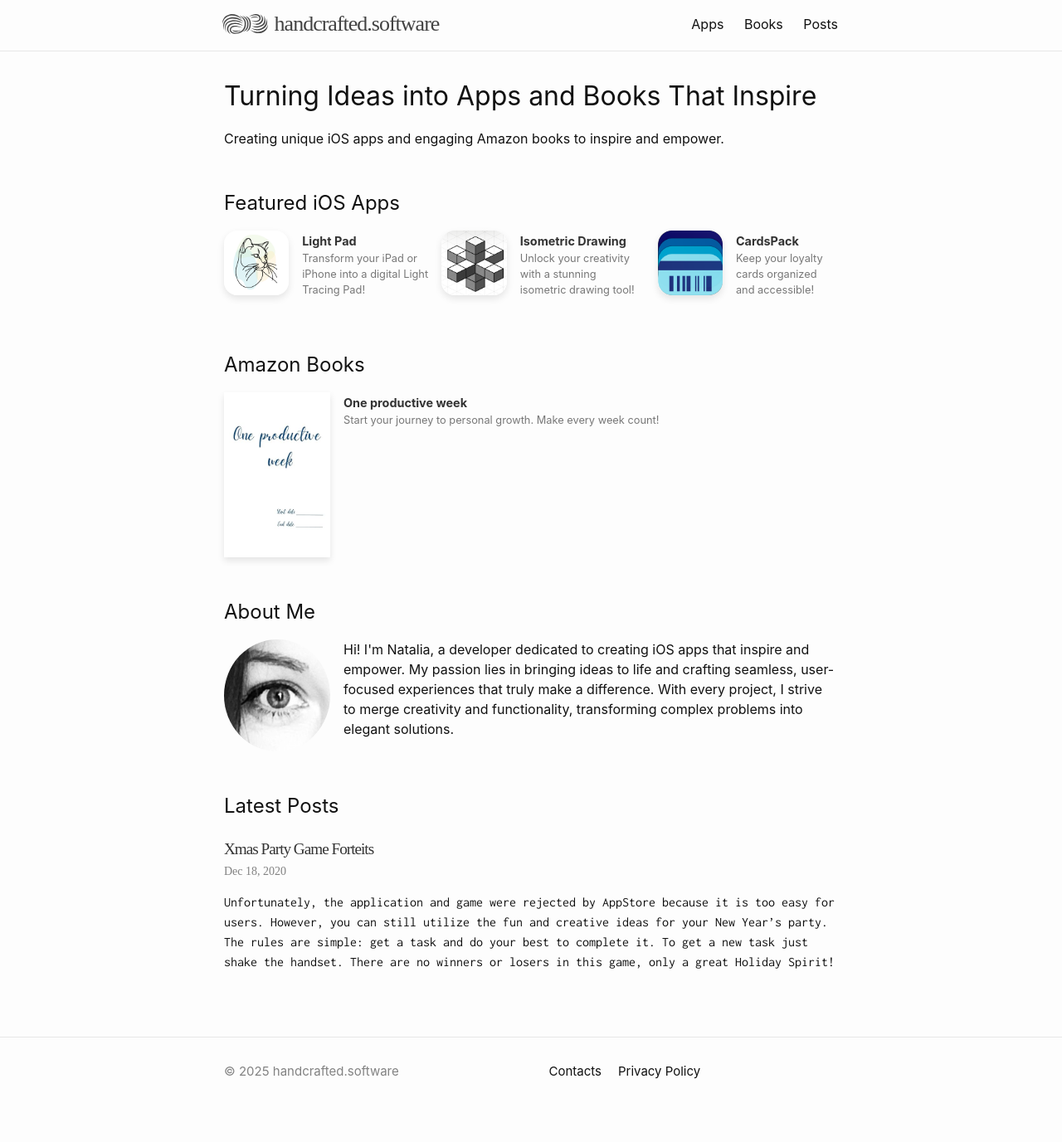
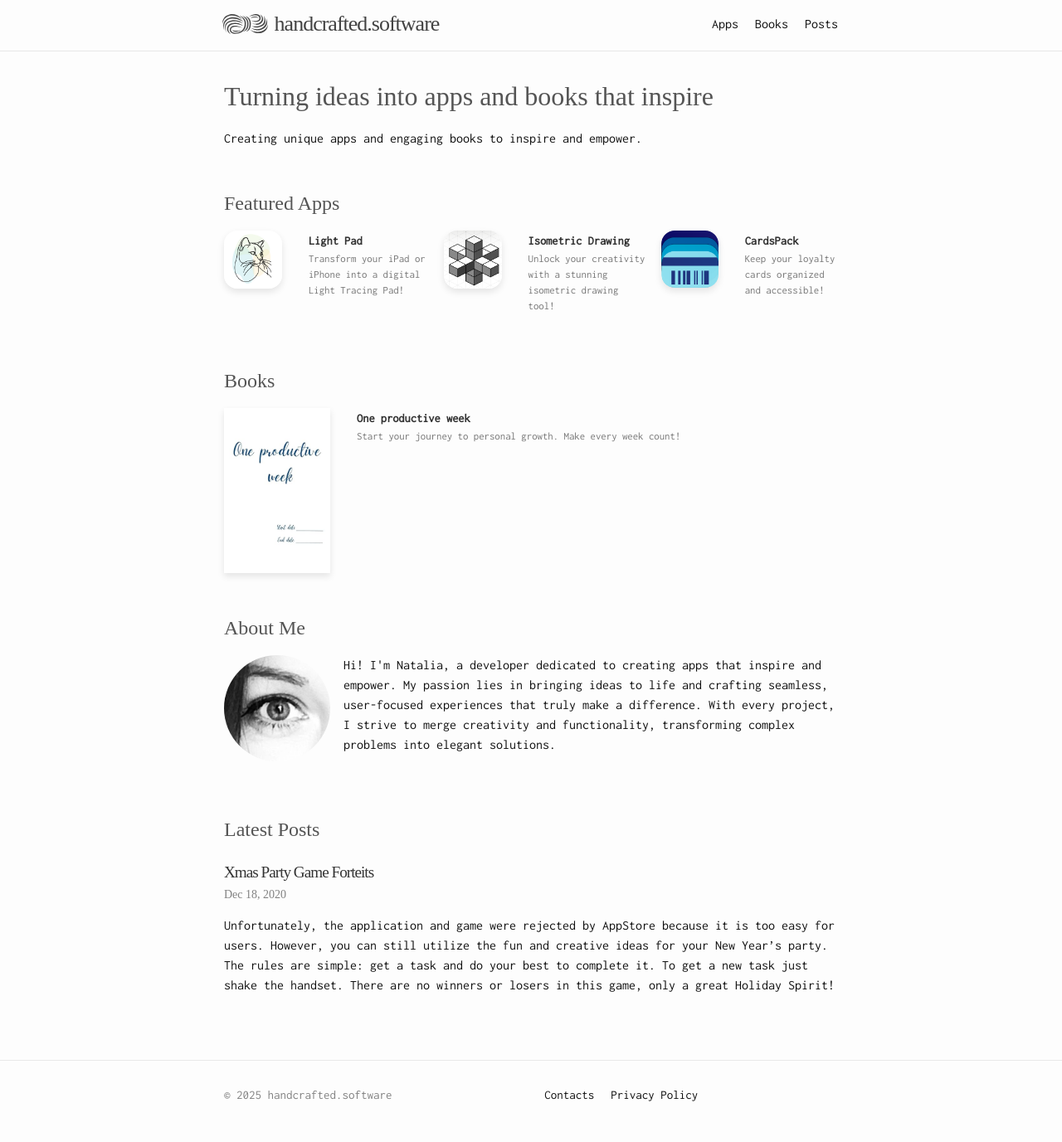
Before and after one commit to handcraftedsoftware/pages, a Jekyll site: the page built from index.md, in a window 1280 px wide. Shown: the whole page at 83% size. Built offline with Jekyll 4.4.1, drawn with Linux system fonts in a browser that asks for light colours; some web fonts are replaced; before the commit the page ends 1349 px from its top, so only the background shows below that.

Commit message:
Redesign homepage

```diff
--- a/_config.yml
+++ b/_config.yml
@@ -5,6 +5,10 @@ url: "https://handcrafted.software"
 copyright: "handcrafted.software"
 markdown: kramdown
 theme: minima
+header_pages:
+  - "apps.md"
+  - "books.md"
+  - "posts.md"
 collections:
   apps:
     output: true
--- a/_includes/header.html
+++ b/_includes/header.html
@@ -8,12 +8,6 @@
     <a class="site-title" rel="author" href="{{ "/" | relative_url }}">
       {{ site.title | escape }}
     </a>
-
-    <nav class="site-nav">
-        <a class="page-link" href="{{ "/apps" | relative_url }}">Apps</a>
-        <a class="page-link" href="{{ "/books" | relative_url }}">Books</a>
-        <a class="page-link" href="{{ "/posts" | relative_url }}">Posts</a>
-    </nav>
 
     {%- if page_paths -%}
       <nav class="site-nav">
--- a/_sass/minima.scss
+++ b/_sass/minima.scss
@@ -2,8 +2,8 @@
 
 // Define defaults for each variable.
 
-$base-font-family: -apple-system, Inconsolata, BlinkMacSystemFont, "Segoe UI",
-    Roboto, Helvetica, Arial, sans-serif, "Apple Color Emoji", "Segoe UI Emoji",
+$base-font-family: Inconsolata, BlinkMacSystemFont, "Segoe UI", Roboto,
+    Helvetica, Arial, sans-serif, "Apple Color Emoji", "Segoe UI Emoji",
     "Segoe UI Symbol" !default;
 $base-font-size: 16px !default;
 $base-font-weight: 400 !default;
--- a/_sass/minima/_layout.scss
+++ b/_sass/minima/_layout.scss
@@ -284,6 +284,10 @@
 
 .page-heading {
     @include relative-font-size(3);
+}
+
+.page-heading,
+.section-header {
     font-family: Amaranth;
     color: #555;
 }
@@ -306,10 +310,14 @@
     /* grid-template-columns: repeat(auto-fit, minmax(100px, 1fr)); */
     gap: 1rem;
     justify-items: center;
+    /* flex-wrap: wrap; */
 }
 
 .app {
     display: flex;
+    flex-direction: row;
+    align-items: flex-start;
+    gap: 1rem;
 }
 
 .app-icon {
@@ -321,6 +329,7 @@
     width: 12rem;
     border-radius: 16px;
     box-shadow: 0 4px 8px rgba(0, 0, 0, 0.1);
+    object-fit: cover;
 }
 
 .app-desription {
@@ -336,6 +345,18 @@
     white-space: nowrap;
     overflow: hidden;
     max-width: 80px;
+}
+
+@media (max-width: 768px) {
+    .app {
+        flex-direction: column;
+        align-items: justify;
+    }
+
+    .app-icon img {
+        width: 80px;
+        height: 80px;
+    }
 }
 
 .book-cover {
@@ -354,3 +375,14 @@
         font-size: 1rem;
     }
 }
+
+.about-content img {
+    margin: 0 1rem 1rem 0;
+}
+
+@media (max-width: 768px) {
+    .about-content {
+        flex-direction: column;
+        align-items: justify;
+    }
+}
--- a/index.md
+++ b/index.md
@@ -9,9 +9,9 @@ layout: home
 
 <header>
     <div class="hero page-section">
-        <h1>Turning Ideas into Apps and Books That Inspire</h1>
+        <h1 class="section-header">Turning ideas into apps and books that inspire</h1>
         <p>
-            Creating unique iOS apps and engaging Amazon books to
+            Creating unique apps and engaging books to
             inspire and empower.
         </p>
     </div>
@@ -19,7 +19,7 @@ layout: home
 
 <main>
     <section class="featured-ios-apps page-section">
-      <h2>Featured iOS Apps</h2>
+      <h2 class="section-header">Featured Apps</h2>
       <div class="apps-list">
           <div class="apps-grid">
             {% for app in site.data.featured_ios_apps %}
@@ -40,7 +40,7 @@ layout: home
     </section>
 
     <section id="books" class="portfolio-section page-section">
-        <h2>Amazon Books</h2>
+        <h2 class="section-header">Books</h2>
         <div class="apps-list">
           <div class="apps-grid">
             {% for app in site.data.featured_books %}
@@ -61,16 +61,16 @@ layout: home
     </section>
 
     <section id="about" class="page-section">
-        <h2>About Me</h2>
+        <h2 class="section-header">About Me</h2>
         <div class="about-content" style="display: flex">
             <img
-              style="border-radius: 50%; margin-right: 1rem; width: 8rem;"
+              style="border-radius: 50%; margin-right: 1rem; width: 8rem; height: 8rem;"
                 src="/assets/images/profile.png"
                 alt="Profile Picture"
                 class="profile-pic"
             />
             <p>
-            Hi! I'm Natalia, a developer dedicated to creating iOS apps that inspire and empower.
+            Hi! I'm Natalia, a developer dedicated to creating apps that inspire and empower.
             My passion lies in bringing ideas to life and crafting seamless,
             user-focused experiences that truly make a difference.
             With every project, I strive to merge creativity and functionality,
@@ -80,7 +80,7 @@ layout: home
     </section>
 
     <section id="blog" class="page-section">
-        <h2>Latest Posts</h2>
+        <h2 class="section-header">Latest Posts</h2>
         <ul class="post-list latest-post-list">
         {% assign latest_posts = site.posts | sort "date" | reverse | slice: 0, 3 %}
         {% for post in latest_posts %}
```
